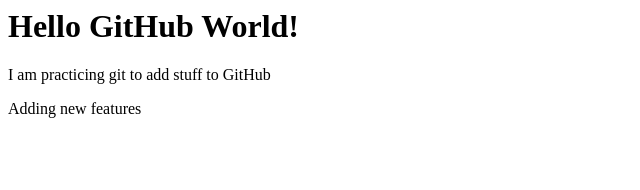
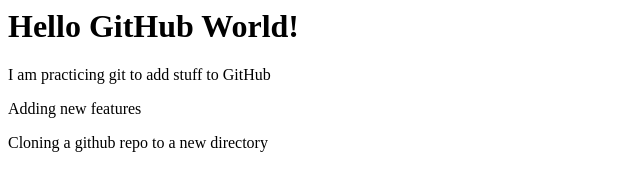
Before and after one commit to zlake23/github-practice, a plain HTML site: page index.html in a window 1280 px wide. Shown: the whole page, without its empty margins (0-640 px from the left). Drawn offline with Linux system fonts and the light colour scheme.

Commit message:
New changes from new directory

```diff
--- a/index.html
+++ b/index.html
@@ -3,3 +3,5 @@
 <p>I am practicing git to add stuff to GitHub</p>
 
 <p>Adding new features</p>
+
+<p>Cloning a github repo to a new directory</p>
```
